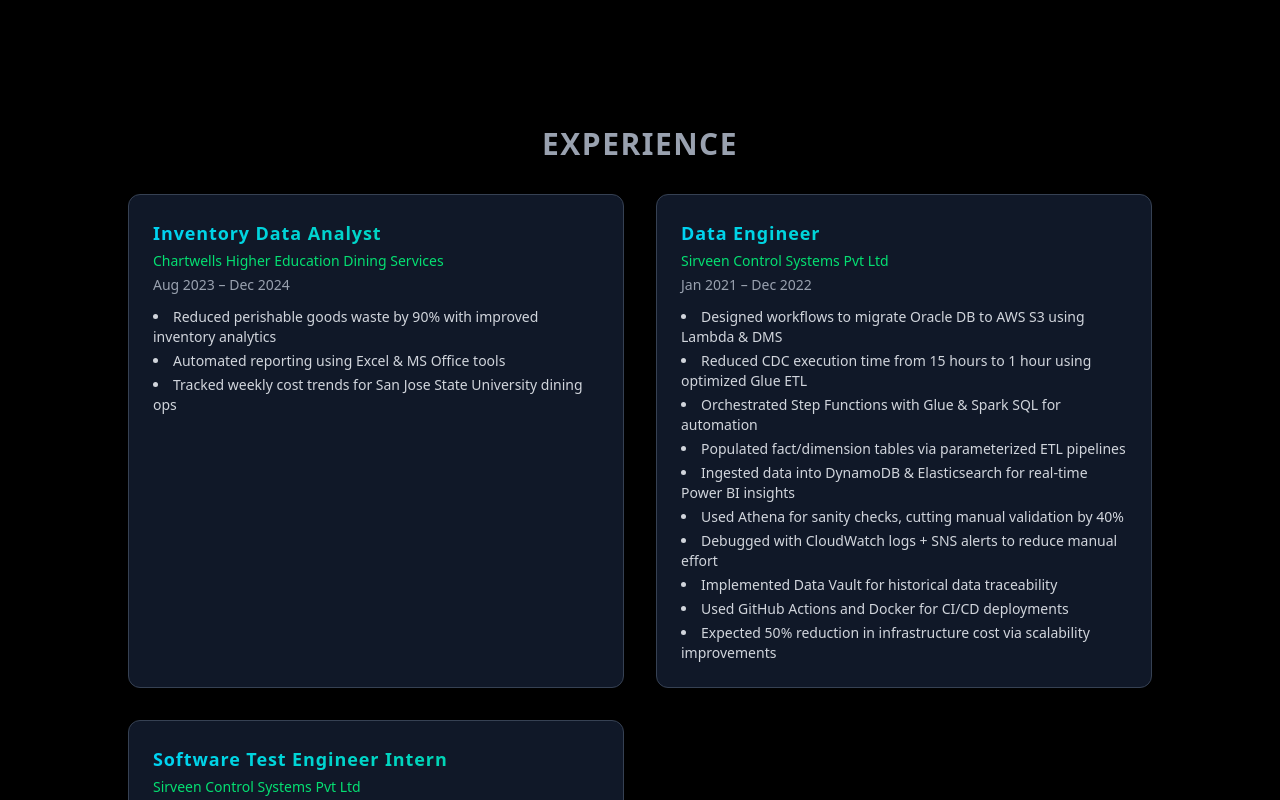
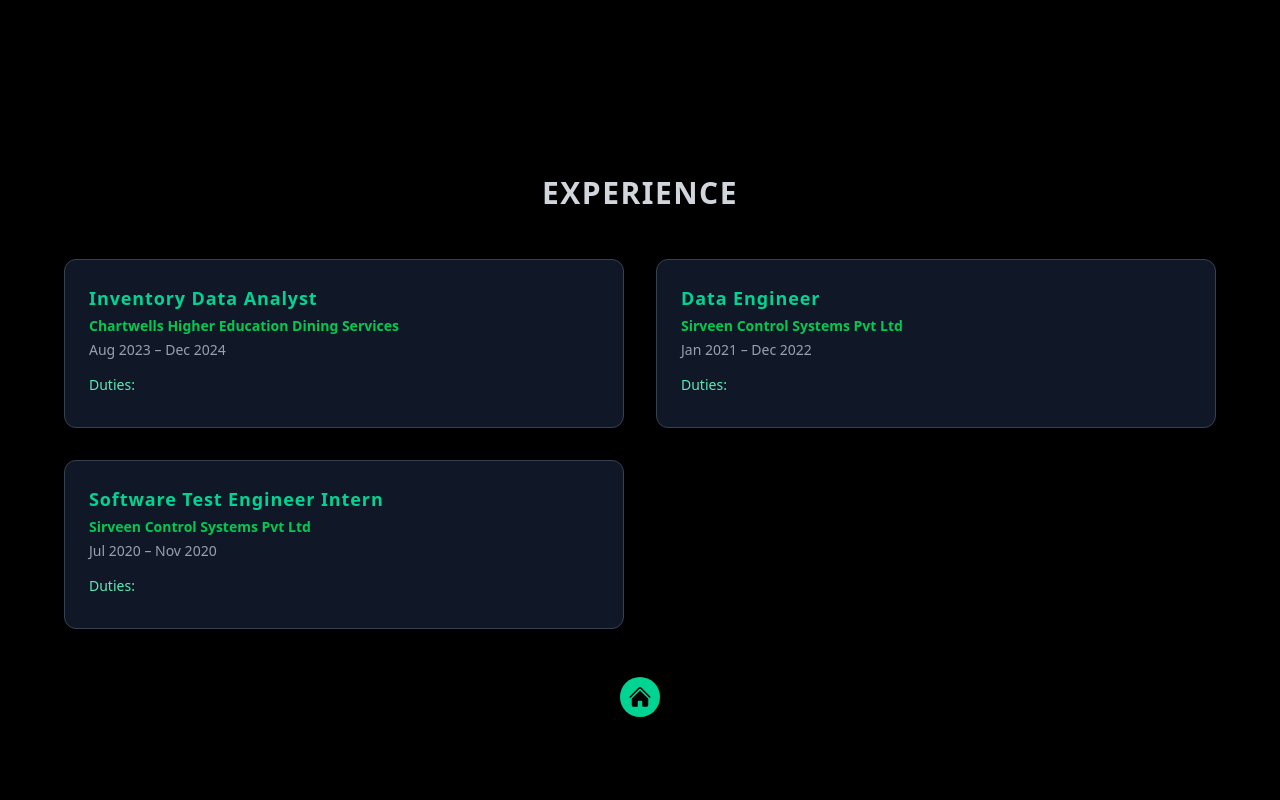
Before and after one commit to KarthikPatralapati01/portfolio-karthik, a Next.js app: page / in a window 1280 px wide. Shown: the part 5380-6180 px from the top of the page. Built offline with nearby package versions, Linux system fonts and the light colour scheme.

Commit message:
Update Experience.tsx

```diff
--- a/src/components/Experience.tsx
+++ b/src/components/Experience.tsx
@@ -1,14 +1,50 @@
 "use client";
 
 import { motion } from "framer-motion";
-import { experiencesData } from "@/data/experiences";
+import { useState } from "react";
 import HomeButton from "./HomeButton";
 
+const experiences = [
+  {
+    title: "Inventory Data Analyst",
+    company: "Chartwells Higher Education Dining Services",
+    period: "Aug 2023 – Dec 2024",
+    points: [
+      "Reduced perishable goods waste by 90% with improved inventory analytics",
+      "Automated reporting using Excel & MS Office tools",
+      "Tracked weekly cost trends for San Jose State University dining ops",
+    ],
+  },
+  {
+    title: "Data Engineer",
+    company: "Sirveen Control Systems Pvt Ltd",
+    period: "Jan 2021 – Dec 2022",
+    points: [
+      "Designed workflows to migrate Oracle DB to AWS S3 using Lambda & DMS",
+      "Reduced CDC execution time from 15 hours to 1 hour using optimized Glue ETL",
+      "Orchestrated Step Functions with Glue & Spark SQL for automation",
+      "Populated fact/dimension tables via parameterized ETL pipelines",
+      "Ingested data into DynamoDB & Elasticsearch for real-time Power BI insights",
+      "Used Athena for sanity checks, cutting manual validation by 40%",
+      "Debugged with CloudWatch logs + SNS alerts to reduce manual effort",
+      "Implemented Data Vault for historical data traceability",
+      "Used GitHub Actions and Docker for CI/CD deployments",
+      "Expected 50% reduction in infrastructure cost via scalability improvements",
+    ],
+  },
+  {
+    title: "Software Test Engineer Intern",
+    company: "Sirveen Control Systems Pvt Ltd",
+    period: "Jul 2020 – Nov 2020",
+    points: [
+      "Built scalable ETL pipeline with Oracle DB and SQL for 1TB daily data",
+      "Used Informatica to streamline data mappings",
+      "Created a lakehouse architecture integrated with Tableau for EV Trains",
+    ],
+  },
+];
+
 export default function Experience() {
-  const sortedExperiences = [...experiencesData].sort((a, b) =>
-    b.startDate.localeCompare(a.startDate)
-  );
-
   return (
     <motion.section
       id="experience"
@@ -17,33 +53,13 @@
       transition={{ duration: 1.2 }}
       className="min-h-screen bg-black text-white flex flex-col items-center justify-center px-6 py-20 text-center"
     >
-      <h2 className="text-3xl font-bold uppercase tracking-[10px] text-gray-400 mb-8">
+      <h2 className="text-3xl font-extrabold uppercase tracking-[10px] text-gray-300 mb-12">
         Experience
       </h2>
 
-      <div className="grid gap-8 md:grid-cols-1 lg:grid-cols-2 max-w-5xl w-full">
-        {sortedExperiences.map((exp, index) => (
-          <motion.div
-            key={index}
-            whileHover={{
-              y: -10,
-              boxShadow: "0px 0px 25px 8px rgba(16, 185, 129, 0.6)",
-              borderColor: "#34d399",
-            }}
-            transition={{ type: "spring", stiffness: 180, damping: 16 }}
-            className="bg-gray-900 rounded-xl p-6 border border-gray-700 text-left hover:border-emerald-400 transition-all duration-300 shadow-md"
-          >
-            <h3 className="text-lg font-bold mb-1 text-transparent bg-clip-text bg-gradient-to-r from-cyan-400 to-emerald-400">
-              {exp.role}
-            </h3>
-            <p className="text-sm text-green-400 mb-1">{exp.company}</p>
-            <p className="text-sm text-gray-400 mb-3">{exp.duration}</p>
-            <ul className="list-disc list-inside text-gray-300 text-sm space-y-1">
-              {exp.responsibilities.map((task, i) => (
-                <li key={i}>{task}</li>
-              ))}
-            </ul>
-          </motion.div>
+      <div className="grid md:grid-cols-2 gap-8 w-full max-w-6xl">
+        {experiences.map((exp, i) => (
+          <ExperienceCard key={i} {...exp} />
         ))}
       </div>
 
@@ -53,3 +69,34 @@
     </motion.section>
   );
 }
+
+function ExperienceCard({ title, company, period, points }: any) {
+  const [showDuties, setShowDuties] = useState(false);
+
+  return (
+    <motion.div
+      whileHover={{ scale: 1.03, y: -6 }}
+      transition={{ duration: 0.3, ease: "easeInOut" }}
+      className="bg-gray-900 border border-gray-700 rounded-xl p-6 shadow-lg hover:border-emerald-400 hover:shadow-emerald-500 transition duration-300 text-left"
+    >
+      <h3 className="text-lg font-bold text-emerald-400 mb-1">{title}</h3>
+      <p className="text-sm font-semibold text-green-500 mb-1">{company}</p>
+      <p className="text-sm text-gray-400 mb-3">{period}</p>
+
+      <button
+        onClick={() => setShowDuties(!showDuties)}
+        className="text-sm text-emerald-300 hover:underline mb-2"
+      >
+        {showDuties ? "Hide Duties" : "Duties:"}
+      </button>
+
+      {showDuties && (
+        <ul className="list-disc list-inside text-sm text-gray-300 space-y-1">
+          {points.map((point: string, index: number) => (
+            <li key={index}>{point}</li>
+          ))}
+        </ul>
+      )}
+    </motion.div>
+  );
+}
```
